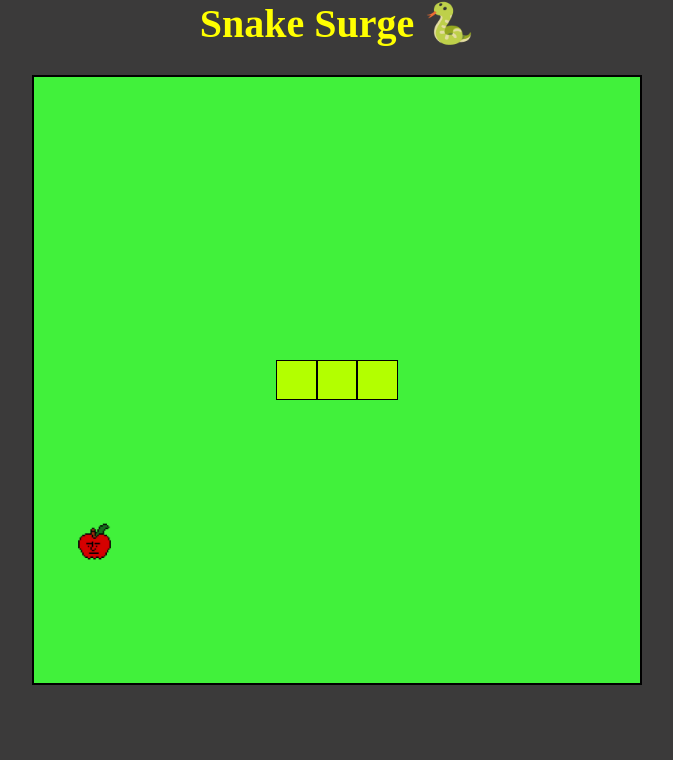
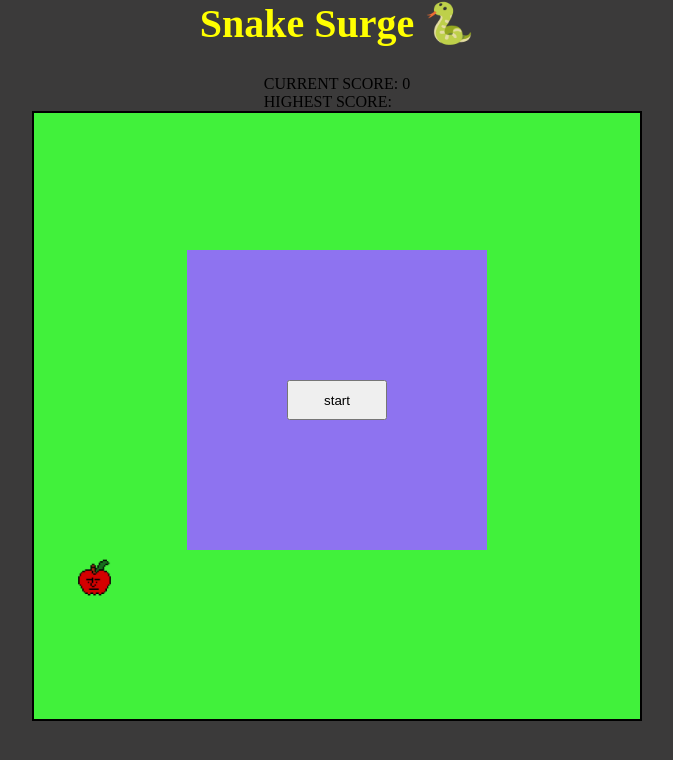
Before and after one commit to EKRAM-7/React-projects, a React (Vite) app in the folder snake-surge/: page / in a window 1280 px wide. Shown: the top 760 px of the page, without its empty margins (303-976 px from the left). Built offline with nearby package versions, Linux system fonts and the light colour scheme.

Commit message:
minor commit

```diff
--- a/snake-surge/src/Playground.jsx
+++ b/snake-surge/src/Playground.jsx
@@ -3,6 +3,9 @@ import ControlButtons from "./Control-Buttons";
 
 
 const BOARD_GRID = Array(15).fill(Array(15).fill(0));
+
+let score = 0;
+let hiScore = localStorage.getItem("hiscore") || localStorage.setItem("hiscore", 0);
 
 
 function Playground() {
@@ -49,18 +52,27 @@ function Playground() {
         }
     }
 
+    function startGame() {
+        if (!isRunning.current) {
+            gameInterval.current = setInterval(() => {
+                main();
+            }, 300)
+            isRunning.current = true;
+        }
+        document.getElementsByClassName('startGameDiv')[0].style.display = 'none';
+
+    }
+
 
     function handleButtonClick(dir) {
         direction.current = dir;
     }
 
 
-    document.addEventListener('keydown', function(event) {
-        if (event.key === 'p' && isRunning.current === true) {
-            clearInterval(gameInterval);
-            isRunning.current = false;
-        }
-    })
+    function pauseGame() {
+        clearInterval(gameInterval.current);
+        isRunning.current = false;
+    }
 
     function isSnakeBody(r, c) {
         for (let snakeBodyIndex of snake) {
@@ -69,16 +81,22 @@ function Playground() {
         return false;
     }
 
+    function isHead(r, c) {
+        return r === snake[0][0] && c === snake[0][1];
+    }
+
 
     document.addEventListener("keydown", function(event) {
-        if (event.key === 'w') {
+        if (event.key === 'w' && direction.current !== 'down') {
             direction.current = "up";
-        } else if (event.key === 's') {
+        } else if (event.key === 's' && direction.current !== 'up') {
             direction.current = 'down';
-        } else if (event.key === 'a') {
+        } else if (event.key === 'a' && direction.current !== 'right') {
             direction.current = 'left';
-        } else if (event.key === 'd') {
+        } else if (event.key === 'd' && direction.current !== 'left') {
             direction.current = 'right';
+        } else if (event.key === 'p' && isRunning.current) {
+            pauseGame();
         }
     })
 
@@ -105,9 +123,7 @@ function Playground() {
 
         newSnake = [...snake];
         if (hasCollided()) {
-            alert("Game Over");
-            clearInterval(gameInterval.current);
-            // Game over function here
+            gameOver();
         }
         setSnake(newSnake);
     }
@@ -128,7 +144,39 @@ function Playground() {
     }
 
     function compareArrays() {
-        return snake[0][0] === foodLocation.current[0] && snake[0][1] === foodLocation.current[1];
+        if (snake[0][0] === foodLocation.current[0] && snake[0][1] === foodLocation.current[1]) {
+            return true
+        }
+        return false
+    }
+
+
+    function gameOver() {
+
+        // clearInterval(gameInterval.current);
+        // isRunning.current = false;
+        pauseGame();
+        document.getElementsByClassName('gameOverBox')[0].style.display = "flex";
+        document.getElementsByClassName('playground')[0].style.display = "none";
+        document.getElementsByClassName('control-buttons')[0].style.display = 'none';
+        // document.getElementsByClassName('pause-start-div')[0].style.display = 'none'
+
+    }
+
+
+    function resetGame() {
+        score = 0;
+        document.getElementsByClassName('gameOverBox')[0].style.display = "none";
+        document.getElementsByClassName('playground')[0].style.display = "grid";
+        direction.current = "right";
+        if (window.innerWidth < 768) {
+            document.getElementsByClassName('control-buttons')[0].style.display = 'block'
+        }
+        setSnake([
+            [7, 8],
+            [7, 7],
+            [7, 6]
+        ])
     }
 
     function main() {
@@ -139,6 +187,11 @@ function Playground() {
             foodLocation.current = generateFoodLocation();
             // The reason this boolean argument has been passed is to tell the "moveSnake" function that the snake head made contact with the food and now we do not need to remove the tail of the snake like we were doing when the snake made no contact with the food.
             moveSnake(direction.current, true);
+            score++;
+            if (score > Number(hiScore)) {
+                localStorage.hiscore = score;
+                hiScore = localStorage.getItem('hiscore');
+            }
         } else {
             moveSnake(direction.current, false);
         }
@@ -149,17 +202,45 @@ function Playground() {
 
     return (
         <>
+
+        <div className="score-board">
+            CURRENT SCORE: {score} <br/>
+            HIGHEST SCORE: {hiScore}
+        </div>
+
+
+        <div className="startGameDiv">
+            <button className="start-btn" onClick={startGame}>start</button>
+        </div>
+
+        <div className="gameOverBox">
+            <h3>GAME OVER!!!</h3>
+            <button className="play-again-btn" onClick={resetGame}>
+                Play Again
+            </button>
+        </div>
+
         <div className="playground">
             {
                 BOARD_GRID.map((row, i) => {
                     return row.map((_, j) => {
-                        return <div className={`cell ${isSnakeBody(i, j) ? 'snakebody' : ''} ${isFood(i, j) ? 'food' : ''}`} key={`${i}${j}`}></div>
+                        return <div className={`cell ${isSnakeBody(i, j) ? 'snakebody' : ''} ${isFood(i, j) ? 'food' : ''} ${isHead(i, j) ? 'head' : ''}`} key={`${i}${j}`}>
+                        </div>
                     })
                 })
             }
         </div>
 
         <ControlButtons onButtonClick={handleButtonClick}/>
+        {/* <div className="pause-start-div">
+            <button onClick={pauseGame} className="pause-btn">
+                PAUSE
+            </button>
+            <button onClick={startGame} className="start-btn">
+                Start
+            </button>
+        </div> */}
+
 
         </>
     )
--- a/snake-surge/src/index.css
+++ b/snake-surge/src/index.css
@@ -46,12 +46,20 @@
     width: 100%;
     height: 100%;
     background-color: rgb(65, 241, 59);
+    padding: 0;
 }
 
 
 .snakebody {
-    background-color: rgb(179, 255, 0);
+    background-color: rgb(101, 219, 219);
     border: 1px solid black;
+}
+
+
+.head {
+    background-image: url("./assets/catface.png");
+    background-size: 300%;
+    background-position: center;
 }
 
 .food {
@@ -61,11 +69,11 @@
 }
 
 .control-buttons {
-    /* border: 2px solid red; */
     height: 150px;
     margin-top: 15px;
     position: relative;
     display: none;
+
 }
 
 
@@ -125,6 +133,45 @@
     transform: translateY(-50%);
 }
 
+
+.gameOverBox {
+    position: absolute;
+    top: 50%;
+    left: 50%;
+    transform: translate(-50%, -50%);
+    width: 300px;
+    height: 300px;
+    background-color: magenta;
+    display: none;
+    justify-content: space-around;
+    align-items: center;
+    flex-direction: column;
+}
+
+
+.startGameDiv {
+    position: absolute;
+    top: 50%;
+    left: 50%;
+    transform: translate(-50%, -50%);
+    width: 300px;
+    height: 300px;
+    background-color: rgb(142, 115, 240);
+    display: flex;
+    justify-content: center;
+    align-items: center;
+    flex-direction: column;
+}
+
+.start-btn {
+    width: 100px;
+    height: 40px;
+}
+
+.pause-btn {
+    width: 100px;
+    height: 40px;
+}
 
 @media (max-width: 768px) {
     .playground {
```
Also changed, not shown: snake-surge/src/assets/catface.png (added).
